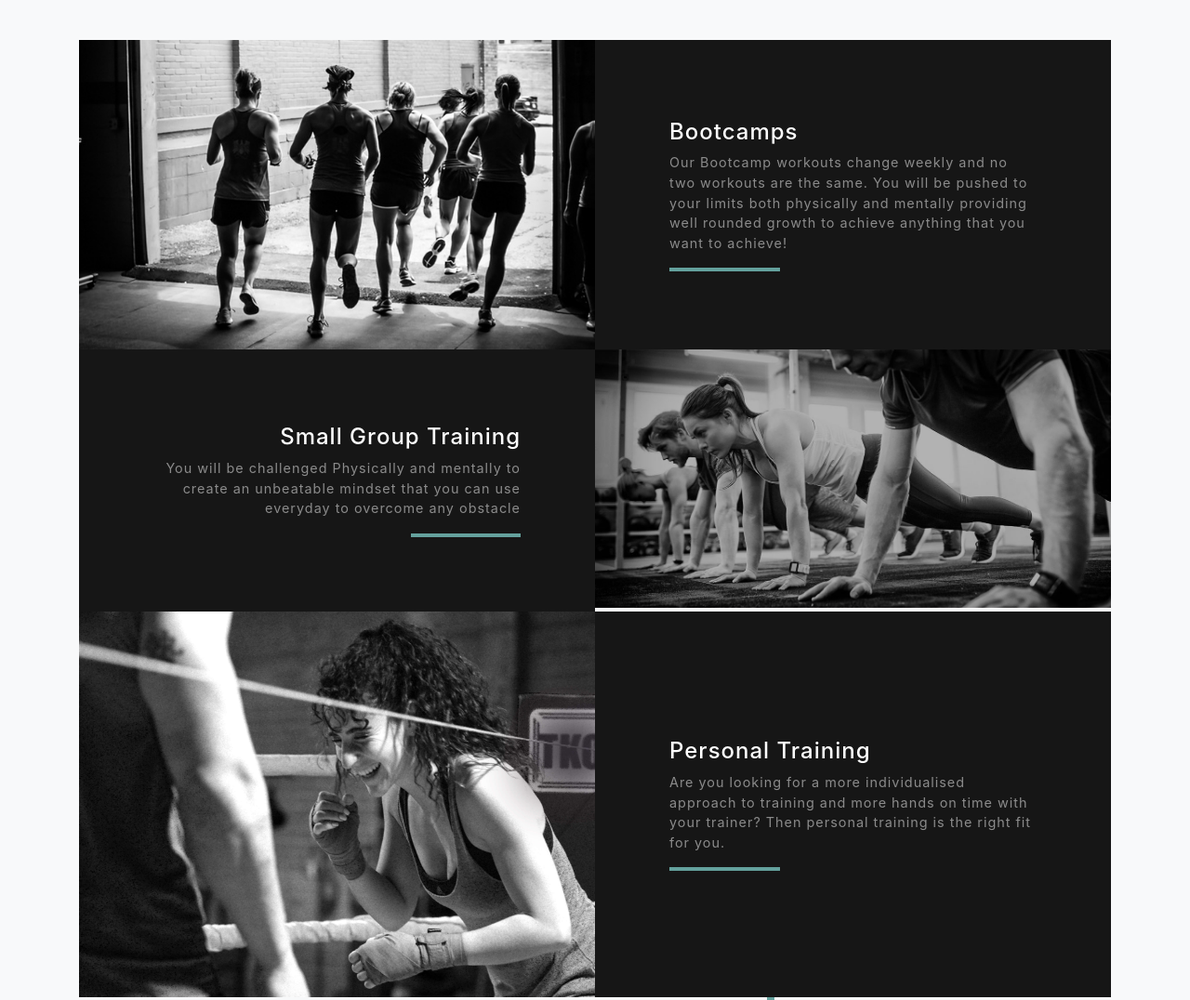
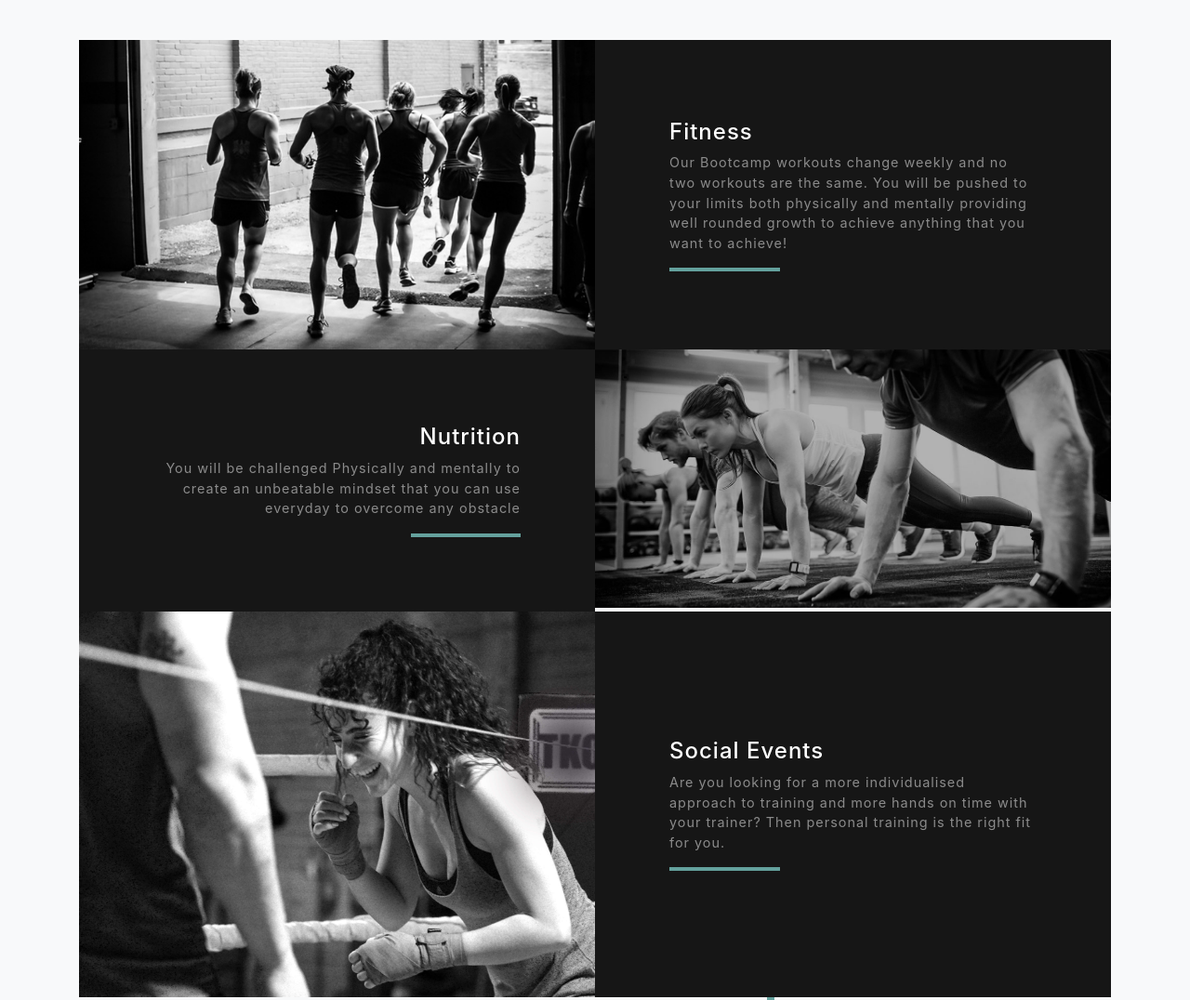
Before and after one commit to jackosullivanpt/elixirclub, a website with bundled scripts: page index.html in a window 1280 px wide. Shown: the part 1740-2816 px from the top of the page at 93% size. Built offline with nearby package versions, Linux system fonts and the light colour scheme; files whose address does not match are found by name.

Commit message:
Update index.html

```diff
--- a/index.html
+++ b/index.html
@@ -106,7 +106,7 @@
             <div class="bg-black text-center h-100 project">
               <div class="d-flex h-100">
                 <div class="project-text w-100 my-auto text-center text-lg-left">
-                  <a href="http://elitewarrior.co.uk/bootcamp" target="_blank" class="text-white"><h4>Bootcamps</h4></a>
+                  <a href="http://elitewarrior.co.uk/bootcamp" target="_blank" class="text-white"><h4>Fitness</h4></a>
                   <p class="mb-0 text-white-50">Our Bootcamp workouts change weekly and no two workouts are the same.
                     You will be pushed to your limits both physically and mentally providing well rounded growth to
                     achieve anything that you want to achieve!</p>
@@ -127,7 +127,7 @@
             <div class="bg-black text-center h-100 project">
               <div class="d-flex h-100">
                 <div class="project-text w-100 my-auto text-center text-lg-right">
-                  <a href="http://elitewarrior.co.uk/pt" target="_blank" class="text-white"><h4>Small Group Training</h4></a>
+                  <a href="http://elitewarrior.co.uk/pt" target="_blank" class="text-white"><h4>Nutrition</h4></a>
                   <p class="mb-0 text-white-50">You will be challenged Physically and mentally to create an unbeatable mindset
                     that you can use everyday to overcome any obstacle</p>
                   <hr class="d-none d-lg-block mb-0 mr-0">
@@ -146,7 +146,7 @@
             <div class="bg-black text-center h-100 project">
               <div class="d-flex h-100">
                 <div class="project-text w-100 my-auto text-center text-lg-left">
-                  <a href="http://elitewarrior.co.uk/pt" target="_blank" class="text-white"><h4>Personal Training</h4></a>
+                  <a href="http://elitewarrior.co.uk/pt" target="_blank" class="text-white"><h4>Social Events</h4></a>
                   <p class="mb-0 text-white-50">Are you looking for a more individualised approach to training and more hands
                   on time with your trainer? Then personal training is the right fit for you. </p>
                   <hr class="d-none d-lg-block mb-0 ml-0">
@@ -156,6 +156,7 @@
           </div>
         </div>
 
+        <div>
         <div class="row align-items-center no-gutters mb-4 mb-lg-5">
           <div class="col-xl-8 col-lg-7">
             <img class="img-fluid mb-3 mb-lg-0" src="img/investment.jpg" alt="">
@@ -174,7 +175,7 @@
             </div>
           </div>
         </div>
-
+       </div>
       </div>
 
     </section>
```
